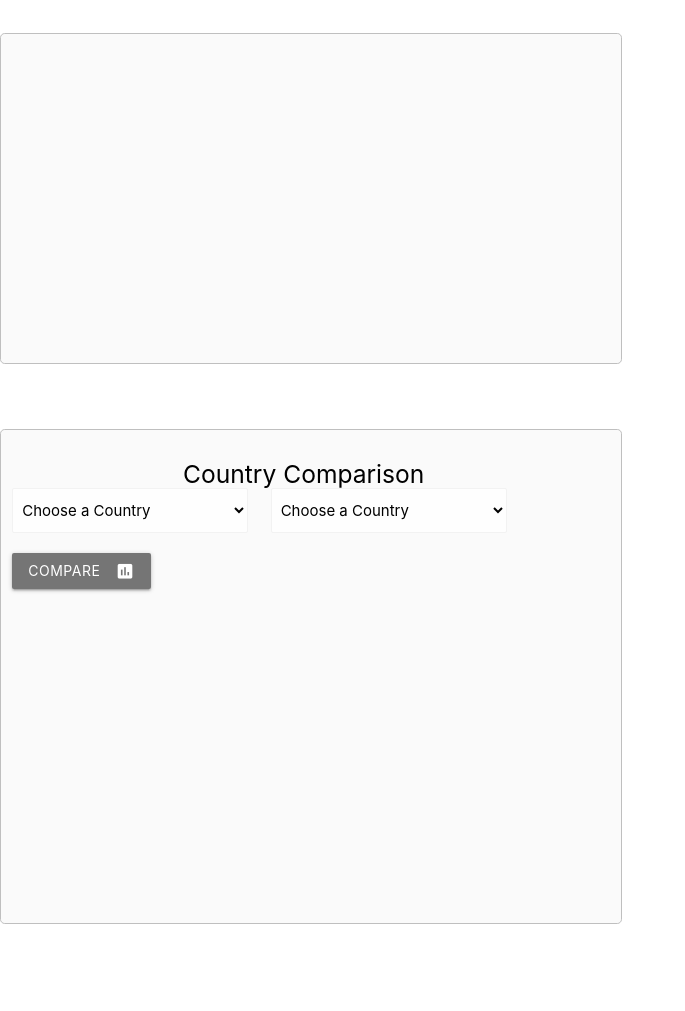
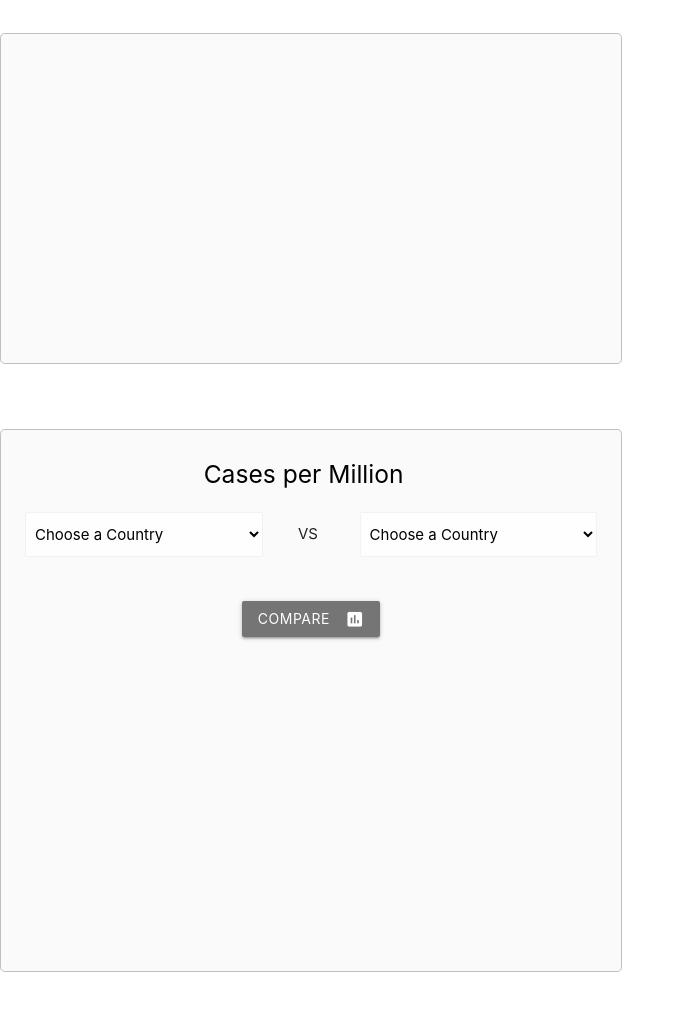
Before and after one commit to Lagbana/covid19-tracker, a plain HTML site: page index.html in a window 1280 px wide. Shown: the part 857-1868 px from the top of the page, without its empty margins (0-685 px from the left). Before the commit the page ends 1836 px from the top, so only its background shows below. Drawn offline with nearby package versions, Linux system fonts and the light colour scheme; no server answers.

Commit message:
Fixed bar graph UI and small glitch in javascipt

```diff
--- a/index.html
+++ b/index.html
@@ -115,23 +115,26 @@
             <div class='row'>
                 <div class="card chart-card col s10">
                     <div class=" black-text">
-                        <h5 class='stats-header'> Country Comparison</h5>
+                        <h5 class='stats-header'>Cases per Million</h5>
                     </div>
-                    <div class="row">
-                        <div class="col s5">
+                    <div class="row valign-wrapper">
+                        <div class="col s6 card-content">
                             <select id="country-one" class="browser-default dropdown">
                                 <option value="" disabled selected>Choose a Country</option>
                             </select>
                         </div>
-                        <div class="col s5">
+                        <div class="col s1">
+                            <p>VS</p>
+                        </div>
+                        <div class="col s6 card-content">
                             <select id="country-two" class="browser-default dropdown">
                                 <option value="" disabled selected>Choose a Country</option>
                             </select>
                         </div>
                     </div>
                     <div class="row">
-                        <div class="col">
-                            <button id="compare-button" class="btn waves-effect grey darken-1"><i
+                        <div class="center-align">
+                            <button id="compare-button" class="btn waves-effect grey darken-1 valign-wrapper"><i
                                     class="large material-icons right">insert_chart</i>Compare</button>
                         </div>
                     </div>
@@ -154,7 +157,9 @@
     <script src="script.js"></script>
     <script src="news.js"></script>
     <!-- Compiled and minified JavaScript -->
-    <script src=https://cdnjs.cloudflare.com/ajax/libs/materialize/1.0.0/js/materialize.js> </script> <!-- Chart JS -->
+    <script src=https://cdnjs.cloudflare.com/ajax/libs/materialize/1.0.0/js/materialize.js>
+    </script>
+    <!-- Chart JS -->
 
     <!-- Chart JS -->
     <script src="https://cdn.jsdelivr.net/npm/chart.js@2.8.0"></script>
--- a/script.js
+++ b/script.js
@@ -44,7 +44,7 @@ document.addEventListener('DOMContentLoaded', async() => {
         //Call the worldwideDataCollector function
     worldwideDataCollector()
 
-    // Display worldwide data when the user opens the page
+    // Display worldwide data by default
     createBarGraph(0)
     displayTextData('Worldwide', 0)
 
@@ -60,7 +60,6 @@ document.addEventListener('DOMContentLoaded', async() => {
 
     // Call the compare countries event listener function
     chooseCountriesCompare()
-
     console.log(covidData)
 })
 
@@ -295,10 +294,13 @@ function chooseCountriesCompare() {
     })
     let compareButton = document.getElementById('compare-button')
     compareButton.addEventListener("click", function() {
-        if (chart2) {
-            chart2.destroy()
+
+        if (countryIndexOne != null && countryIndexTwo != null) {
+            if (chart2) {
+                chart2.destroy()
+            }
+            createComparisonBarGraph(countryNameOne, countryNameTwo, countryIndexOne, countryIndexTwo)
         }
-        createComparisonBarGraph(countryNameOne, countryNameTwo, countryIndexOne, countryIndexTwo)
     })
 }
 
@@ -310,7 +312,7 @@ let chart2;
 function createComparisonBarGraph(countryNameOne, countryNameTwo, countryIndexOne, countryIndexTwo) {
     let selectedCountryOne = covidData.countries[countryIndexOne]
     let casesPerOneMillionChartOne = covidData.casesPerOneMillion[countryIndexOne]
-
+    console.log(casesPerOneMillionChartOne)
 
     let selectedCountryTwo = covidData.countries[countryIndexTwo]
     let casesPerOneMillionChartTwo = covidData.casesPerOneMillion[countryIndexTwo]
```
